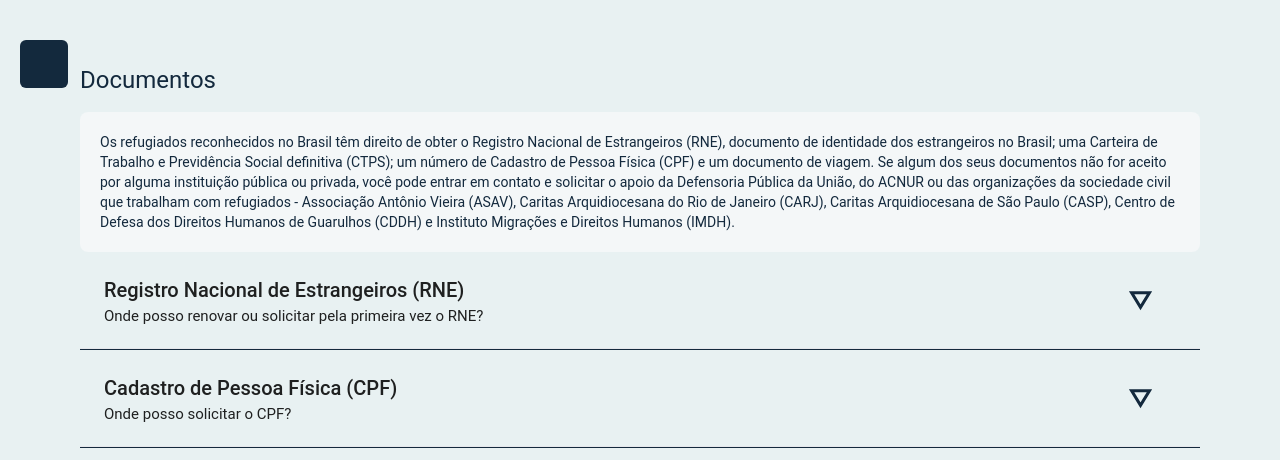
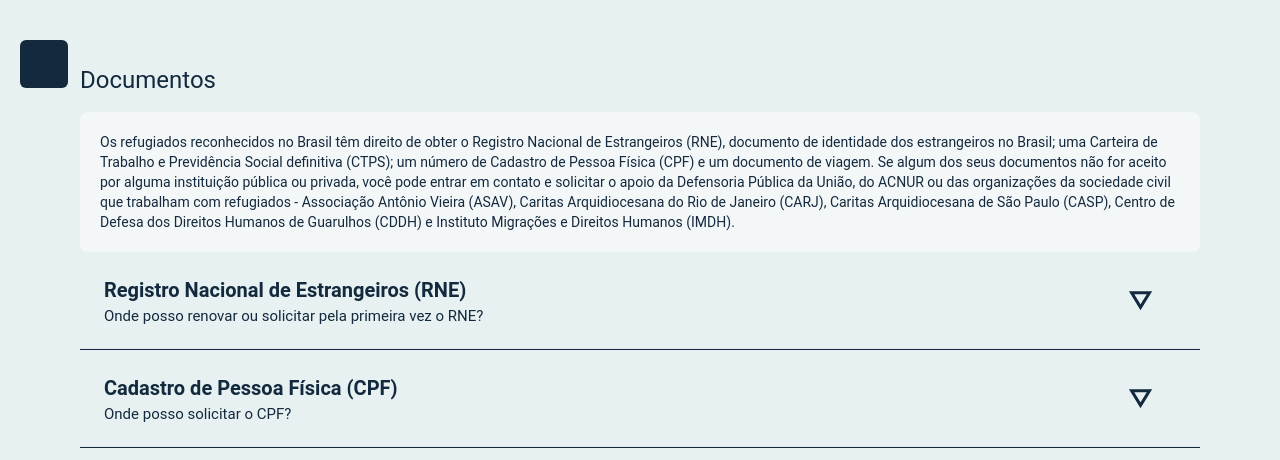
Before and after one commit to Kiro-tagama/imigrantes-a3, an Angular app: page /docs in a window 1280 px wide. Shown: the top 460 px of the page. Built offline with nearby package versions, Linux system fonts and the light colour scheme; some icons are missing.

Commit message:
docs-up1

```diff
--- a/src/app/pages/documentation/documentation.component.css
+++ b/src/app/pages/documentation/documentation.component.css
@@ -1,3 +1,5 @@
+
+
 mat-expansion-panel{
   background-color: transparent;
   box-shadow: none !important;
@@ -10,8 +12,14 @@ mat-expansion-panel{
   justify-content: space-between;
   align-items: center;
 }
+.titulo{
+  @apply text-brand-900
+}
 .titulo h2,p{
   margin: 0;
+}
+.titulo h2{
+  font-weight: bold;
 }
 hr{
   @apply my-2 h-0.5 bg-brand-900
--- a/src/app/pages/documentation/list/rne/rne.component.css
+++ b/src/app/pages/documentation/list/rne/rne.component.css
@@ -1,3 +1,6 @@
+*{
+  @apply text-brand-900
+}
 .box{
   @apply p-5 rounded-lg bg-[#f4f7f8] my-2
 }
```
